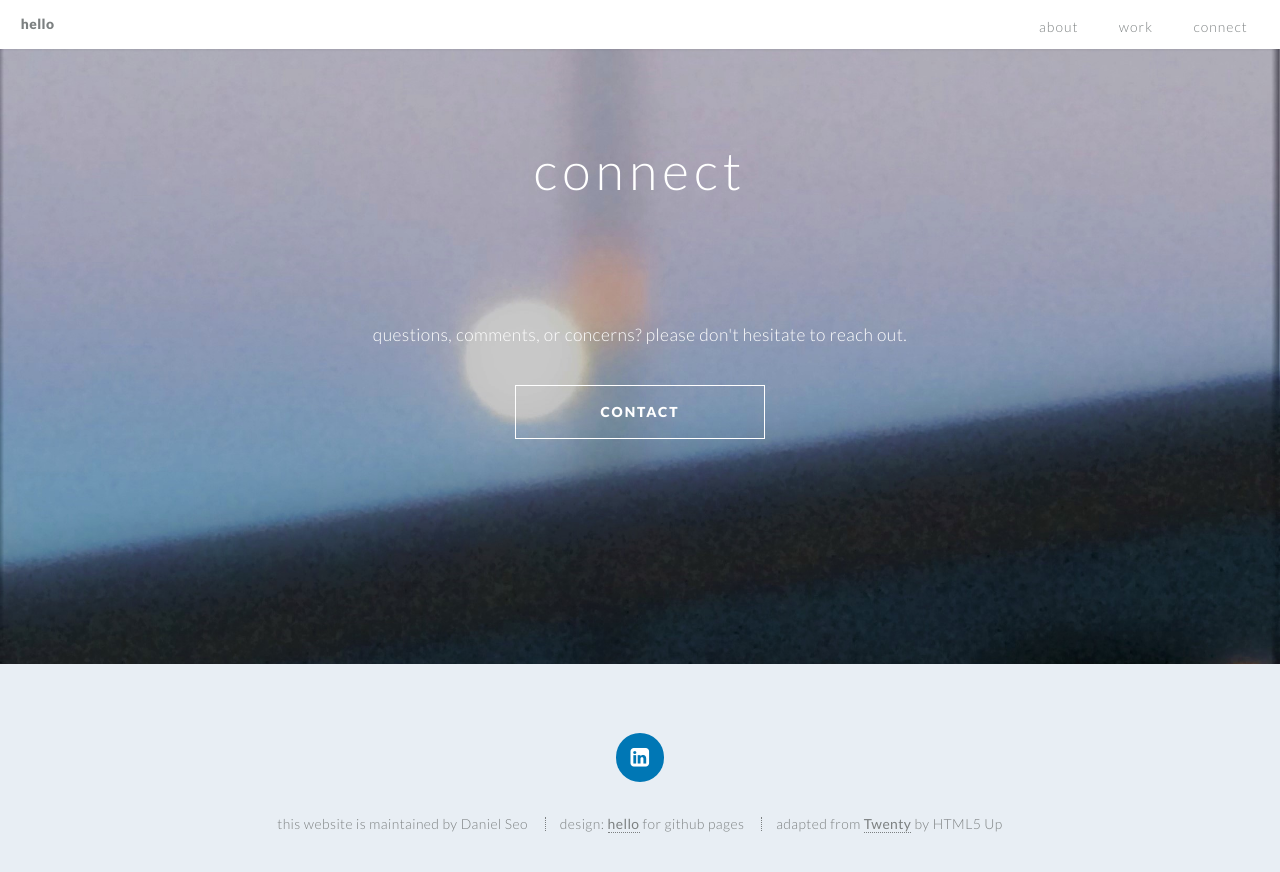
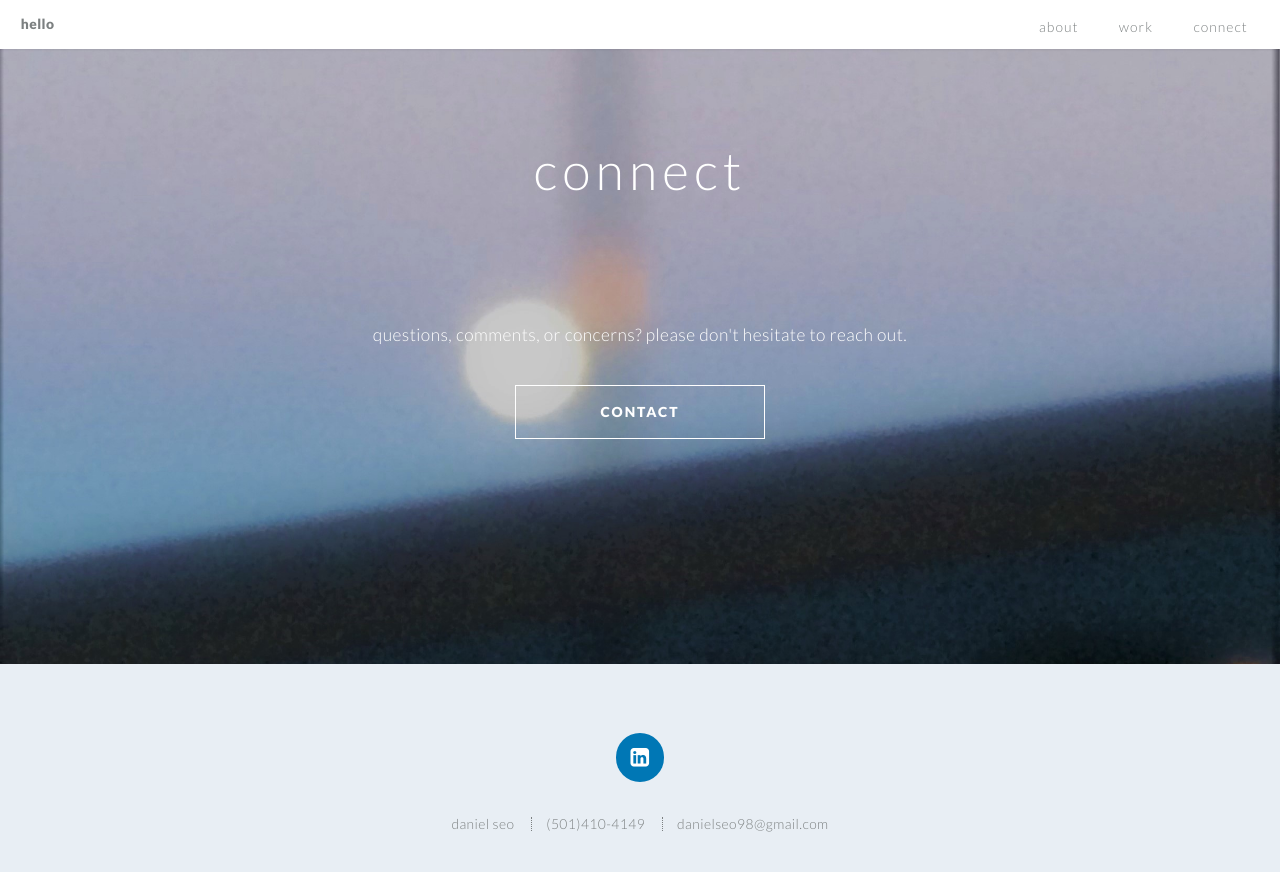
Before and after one commit to danielyseo/danielyseo.github.io, a Jekyll site: the page built from index.md, in a window 1280 px wide and 900 px high, scrolled down 5434 px. Shown: the top 872 px of the window. Built offline with Jekyll 4.4.1, drawn with Linux system fonts in a browser that asks for light colours.

Commit message:
Update hello-default.html

```diff
--- a/_layouts/hello-default.html
+++ b/_layouts/hello-default.html
@@ -190,9 +190,9 @@
         </ul>
 
     <ul class="copyright">
-        <li>this website is maintained by {{ site.author}}</li>
-        <li>design: <a href="https://saragong.github.io/hello/"><strong>hello</strong></a> for github pages</li>
-        <li>adapted from <a href="https://html5up.net/twenty"><strong>Twenty</strong></a> by HTML5 Up</li>
+        <li>daniel seo</li>
+        <li>(501)410-4149</li>
+        <li>danielseo98@gmail.com</li>
     </ul>
 
 </footer>
```
